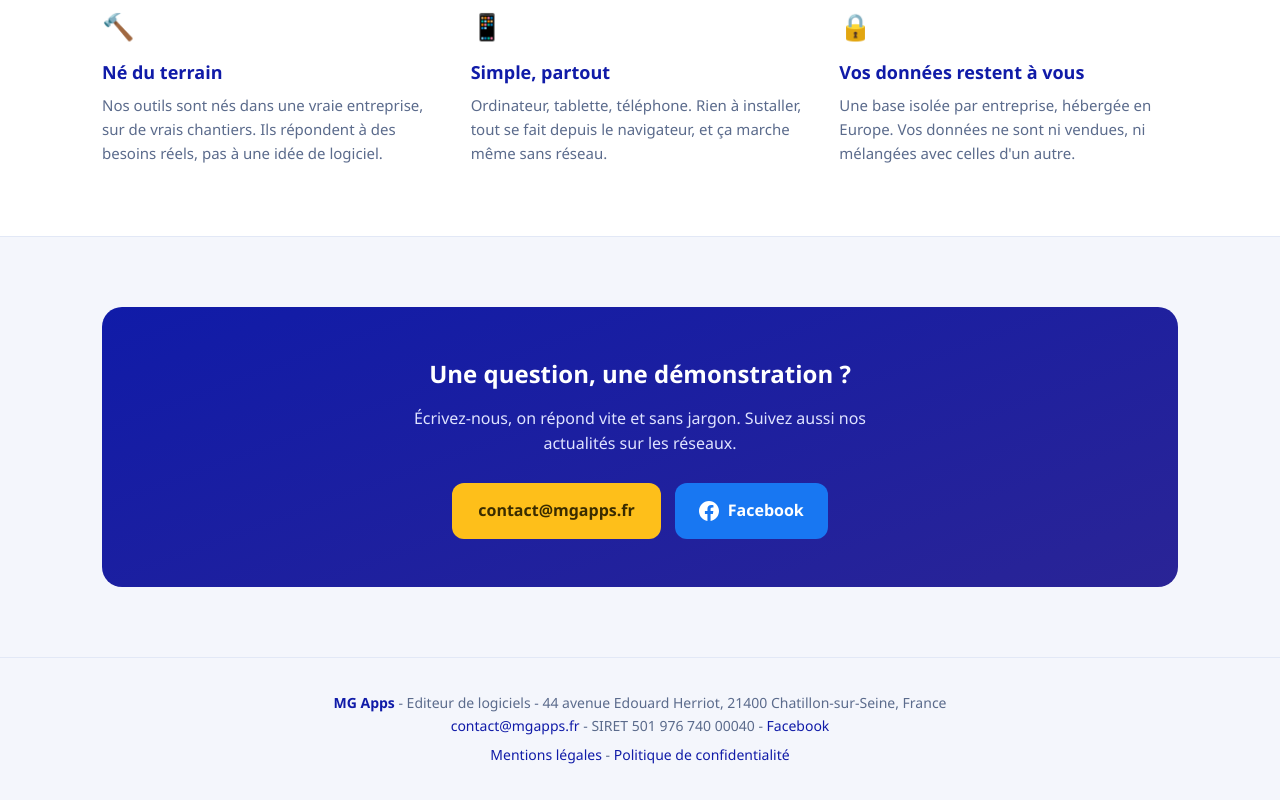
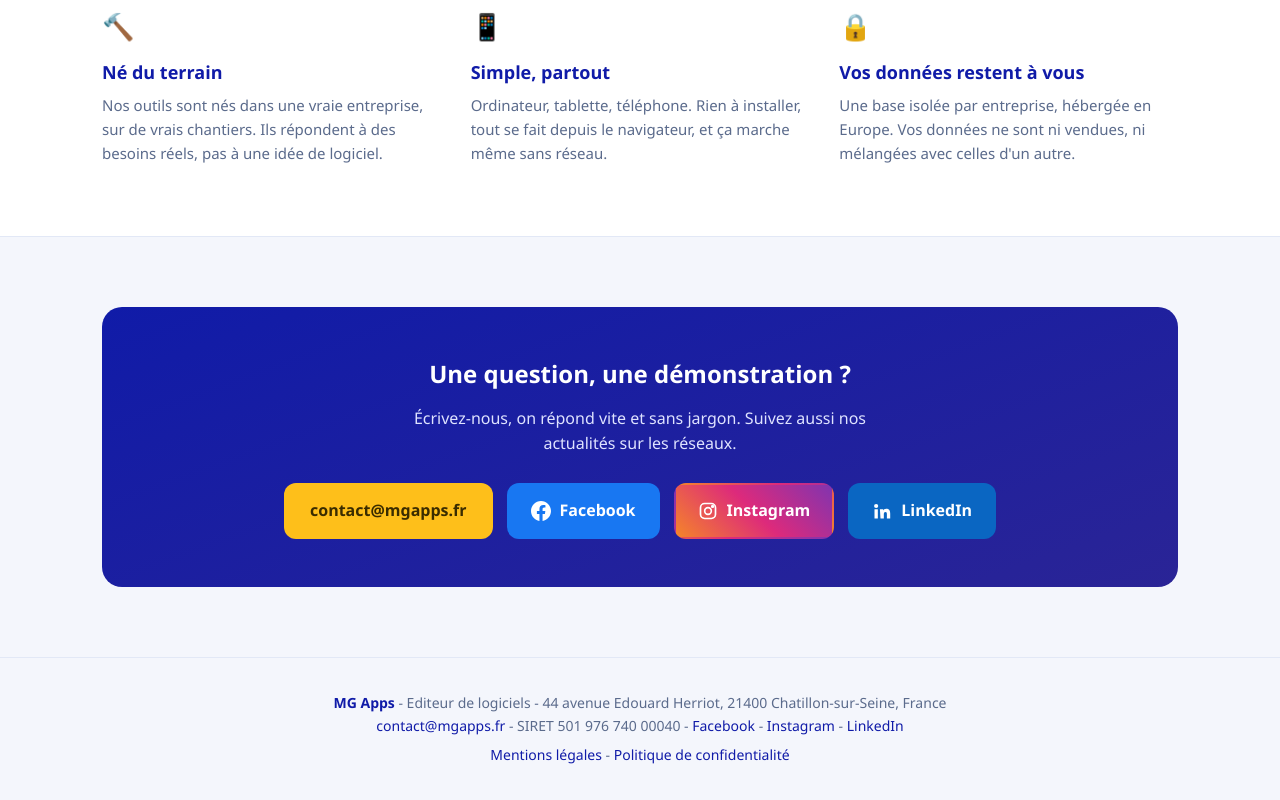
Before and after one commit to GRUET655/MG-APPS-SITE, a plain HTML site: page index.html in a window 1280 px wide. Shown: the part 1584-2384 px from the top of the page. Drawn offline with Linux system fonts and the light colour scheme.

Commit message:
Site MG Apps : liens Instagram et LinkedIn
Co-Authored-By: Claude Sonnet 5.5 <noreply@anthropic.com>

```diff
--- a/_data/site.json
+++ b/_data/site.json
@@ -24,8 +24,8 @@
       "Bytespider",
       "Meta-ExternalAgent"
     ],
-    "instagram": "",
-    "linkedin": ""
+    "instagram": "https://www.instagram.com/mgapps.gruetchatillon/",
+    "linkedin": "https://www.linkedin.com/company/mgapps-vigo/"
   },
   "produits": [
     {
--- a/index.html
+++ b/index.html
@@ -163,7 +163,7 @@ color:#fff;border-radius:20px;padding:44px 30px;text-align:center}
 .legal h2{font-size:20px;color:var(--nuit);margin:26px 0 8px}.legal p,.legal li{font-size:16px;margin-bottom:8px}
 .legal ul{margin-left:20px}.legal a{color:var(--accent);text-decoration:underline}
 footer.bas .legales{margin-top:6px}</style>
-<script type="application/ld+json">{"@context": "https://schema.org", "@type": "Organization", "name": "MG Apps", "url": "https://www.mgapps.fr/", "logo": "https://www.mgapps.fr/img/mgapps-logo-officiel.png", "email": "contact@mgapps.fr", "founder": {"@type": "Person", "name": "Jerome Gruet"}, "address": {"@type": "PostalAddress", "streetAddress": "44 avenue Edouard Herriot", "postalCode": "21400", "addressLocality": "Chatillon-sur-Seine", "addressCountry": "FR"}, "description": "MG Apps conçoit des logiciels métier simples, nés dans une vraie entreprise du bâtiment. Chaque application résout un problème concret du terrain, s'utilise depuis un téléphone comme depuis un ordinateur, et garde vos données isolées et hébergées en Europe.", "sameAs": ["https://www.facebook.com/profile.php?id=61591131750401"]}</script>
+<script type="application/ld+json">{"@context": "https://schema.org", "@type": "Organization", "name": "MG Apps", "url": "https://www.mgapps.fr/", "logo": "https://www.mgapps.fr/img/mgapps-logo-officiel.png", "email": "contact@mgapps.fr", "founder": {"@type": "Person", "name": "Jerome Gruet"}, "address": {"@type": "PostalAddress", "streetAddress": "44 avenue Edouard Herriot", "postalCode": "21400", "addressLocality": "Chatillon-sur-Seine", "addressCountry": "FR"}, "description": "MG Apps conçoit des logiciels métier simples, nés dans une vraie entreprise du bâtiment. Chaque application résout un problème concret du terrain, s'utilise depuis un téléphone comme depuis un ordinateur, et garde vos données isolées et hébergées en Europe.", "sameAs": ["https://www.facebook.com/profile.php?id=61591131750401", "https://www.instagram.com/mgapps.gruetchatillon/", "https://www.linkedin.com/company/mgapps-vigo/"]}</script>
 <script type="application/ld+json">{"@context": "https://schema.org", "@type": "WebSite", "name": "MG Apps", "url": "https://www.mgapps.fr/", "inLanguage": "fr-FR"}</script>
 <script type="application/ld+json">{"@context": "https://schema.org", "@type": "ItemList", "itemListElement": [{"@type": "ListItem", "position": 1, "name": "Vigo", "url": "https://www.mgapps.fr/vigo"}, {"@type": "ListItem", "position": 2, "name": "Trajo", "url": "https://www.mgapps.fr/trajo"}]}</script>
 </head>
@@ -210,13 +210,13 @@ footer.bas .legales{margin-top:6px}</style>
 <section class="sec contact" id="contact"><div class="wrap"><div class="box">
   <h2>Une question, une démonstration ?</h2>
   <p>Écrivez-nous, on répond vite et sans jargon. Suivez aussi nos actualités sur les réseaux.</p>
-  <div class="liens"><a class="btn btn-or" href="mailto:contact@mgapps.fr">contact@mgapps.fr</a><a class="btn-fb" href="https://www.facebook.com/profile.php?id=61591131750401" target="_blank" rel="noopener"><svg viewBox="0 0 24 24" width="20" height="20" fill="currentColor" aria-hidden="true"><path d="M24 12.07C24 5.4 18.63 0 12 0S0 5.4 0 12.07C0 18.1 4.39 23.1 10.13 24v-8.44H7.08v-3.49h3.05V9.41c0-3.02 1.79-4.69 4.53-4.69 1.31 0 2.68.24 2.68.24v2.97h-1.51c-1.49 0-1.95.93-1.95 1.88v2.26h3.32l-.53 3.49h-2.79V24C19.61 23.1 24 18.1 24 12.07"/></svg> Facebook</a></div>
+  <div class="liens"><a class="btn btn-or" href="mailto:contact@mgapps.fr">contact@mgapps.fr</a><a class="btn-fb" href="https://www.facebook.com/profile.php?id=61591131750401" target="_blank" rel="noopener"><svg viewBox="0 0 24 24" width="20" height="20" fill="currentColor" aria-hidden="true"><path d="M24 12.07C24 5.4 18.63 0 12 0S0 5.4 0 12.07C0 18.1 4.39 23.1 10.13 24v-8.44H7.08v-3.49h3.05V9.41c0-3.02 1.79-4.69 4.53-4.69 1.31 0 2.68.24 2.68.24v2.97h-1.51c-1.49 0-1.95.93-1.95 1.88v2.26h3.32l-.53 3.49h-2.79V24C19.61 23.1 24 18.1 24 12.07"/></svg> Facebook</a><a class="btn-fb btn-ig" href="https://www.instagram.com/mgapps.gruetchatillon/" target="_blank" rel="noopener"><svg viewBox="0 0 24 24" width="20" height="20" fill="none" stroke="currentColor" stroke-width="2" aria-hidden="true"><rect x="3" y="3" width="18" height="18" rx="5"/><circle cx="12" cy="12" r="4"/><circle cx="17.5" cy="6.5" r="1" fill="currentColor"/></svg> Instagram</a><a class="btn-fb btn-li" href="https://www.linkedin.com/company/mgapps-vigo/" target="_blank" rel="noopener"><svg viewBox="0 0 24 24" width="20" height="20" fill="currentColor" aria-hidden="true"><path d="M4.98 3.5a2.5 2.5 0 1 1 0 5 2.5 2.5 0 0 1 0-5zM3 9.75h4V21H3zM9.5 9.75h3.8v1.54h.05c.53-1 1.82-2.04 3.75-2.04 4 0 4.75 2.63 4.75 6.05V21h-4v-5.1c0-1.22-.02-2.78-1.7-2.78-1.7 0-1.96 1.32-1.96 2.69V21h-4z"/></svg> LinkedIn</a></div>
 </div></div></section>
 </main>
 
 <footer class="bas"><div class="wrap">
   <b>MG Apps</b> - Editeur de logiciels - 44 avenue Edouard Herriot, 21400 Chatillon-sur-Seine, France<br>
-  <a href="mailto:contact@mgapps.fr">contact@mgapps.fr</a> - SIRET 501 976 740 00040 - <a href="https://www.facebook.com/profile.php?id=61591131750401" target="_blank" rel="noopener">Facebook</a>
+  <a href="mailto:contact@mgapps.fr">contact@mgapps.fr</a> - SIRET 501 976 740 00040 - <a href="https://www.facebook.com/profile.php?id=61591131750401" target="_blank" rel="noopener">Facebook</a> - <a href="https://www.instagram.com/mgapps.gruetchatillon/" target="_blank" rel="noopener">Instagram</a> - <a href="https://www.linkedin.com/company/mgapps-vigo/" target="_blank" rel="noopener">LinkedIn</a>
   <div class="legales"><a href="mentions-legales.html">Mentions l&eacute;gales</a> - <a href="confidentialite.html">Politique de confidentialit&eacute;</a></div>
 </div></footer>
 </body>
```
Also changed, not shown: 404.html (+2 -2 lines), confidentialite.html (+2 -2 lines), mentions-legales.html (+2 -2 lines), trajo.html (+2 -2 lines), vigo.html (+2 -2 lines).
